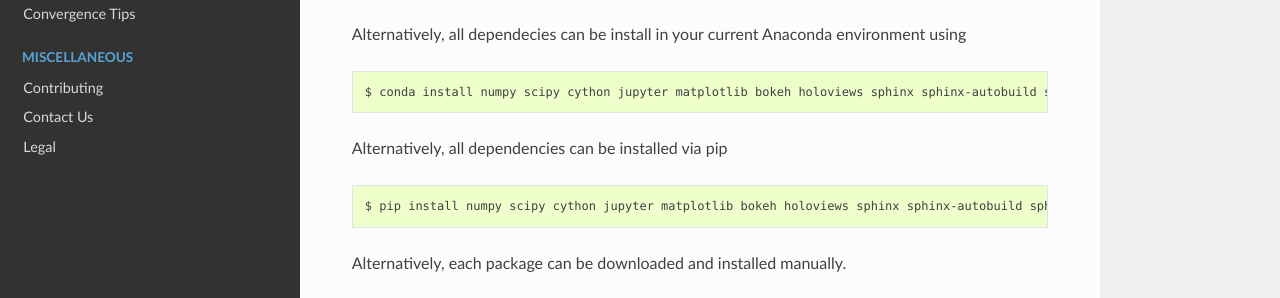
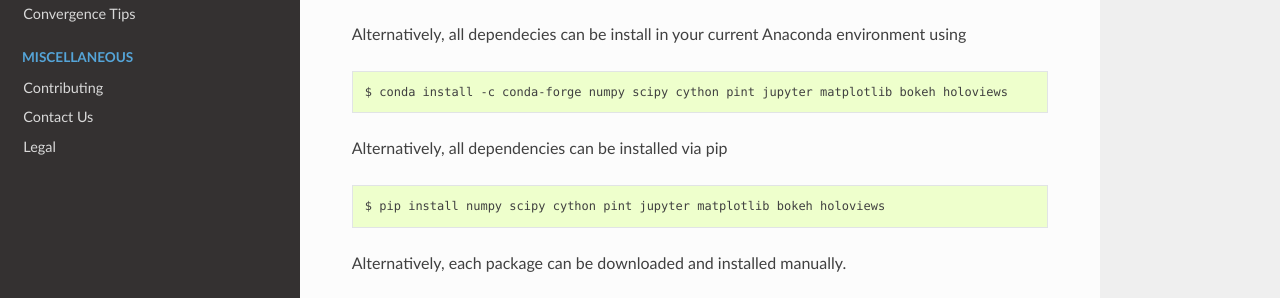
Before and after one commit to usnistgov/pyPRISM, a Sphinx documentation site: the page built from docs/install/dependencies.rst, in a window 1280 px wide and 1285 px high. Shown: the part 820-1118 px from the top of the window. Built offline with Sphinx 7.4.7 and the Read the Docs theme 2.0.0, drawn with Linux system fonts in a browser that asks for light colours; pages that are not in the unit, such as notebooks, are missing from menus.

Commit message:
Fixed docs for conda dependency install

```diff
--- a/docs/install/dependencies.rst
+++ b/docs/install/dependencies.rst
@@ -38,13 +38,13 @@
 
 .. code-block:: bash
 
-    $ conda install numpy scipy cython jupyter matplotlib bokeh holoviews sphinx sphinx-autobuild sphinx_rtd_theme
+    $ conda install -c conda-forge numpy scipy cython pint jupyter matplotlib bokeh holoviews
 
 
 Alternatively, all dependencies can be installed via pip
 
 .. code-block:: bash
 
-    $ pip install numpy scipy cython jupyter matplotlib bokeh holoviews sphinx sphinx-autobuild sphinx_rtd_theme
+    $ pip install numpy scipy cython pint jupyter matplotlib bokeh holoviews
 
 Alternatively, each package can be downloaded and installed manually.
```
